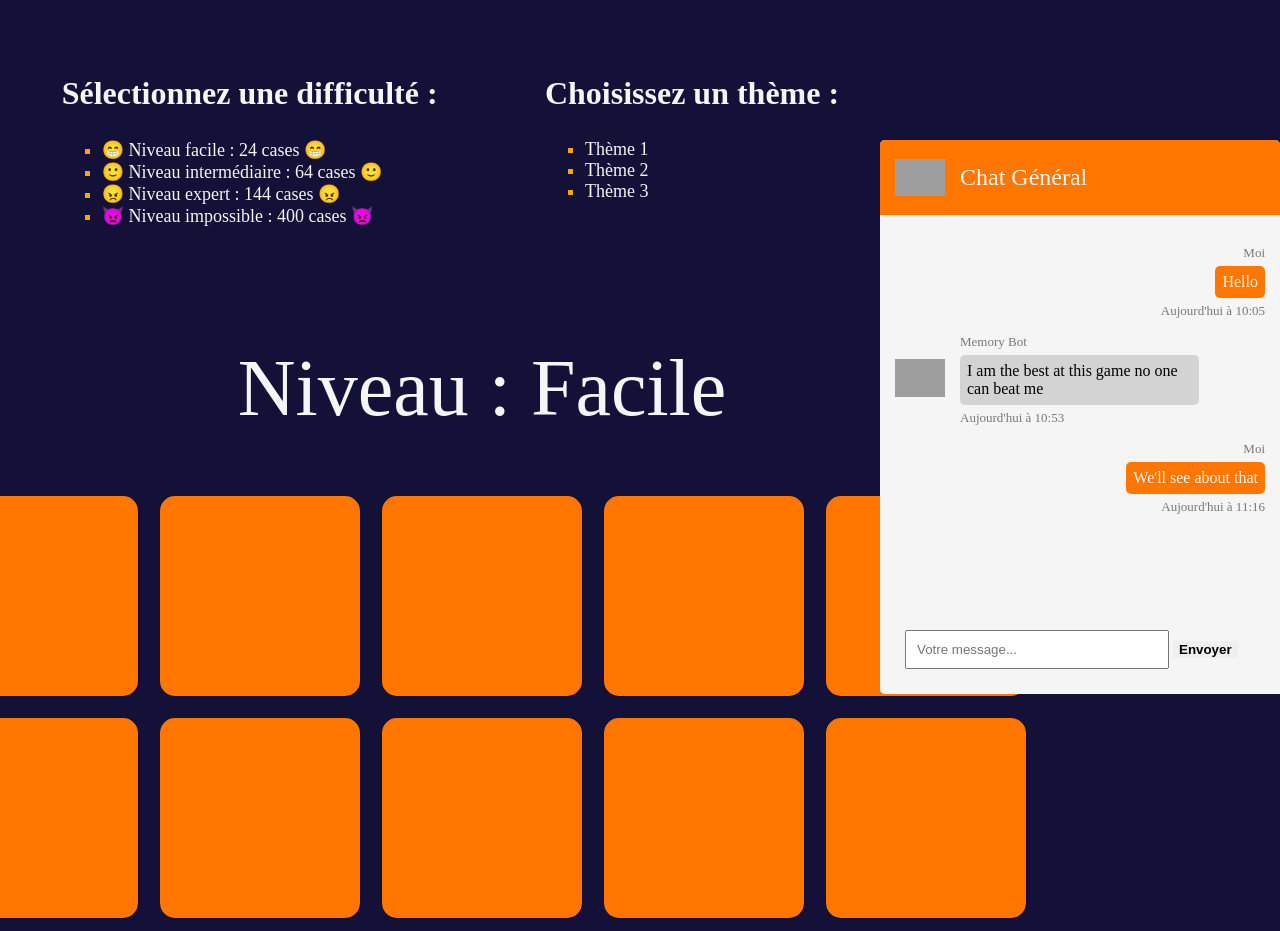
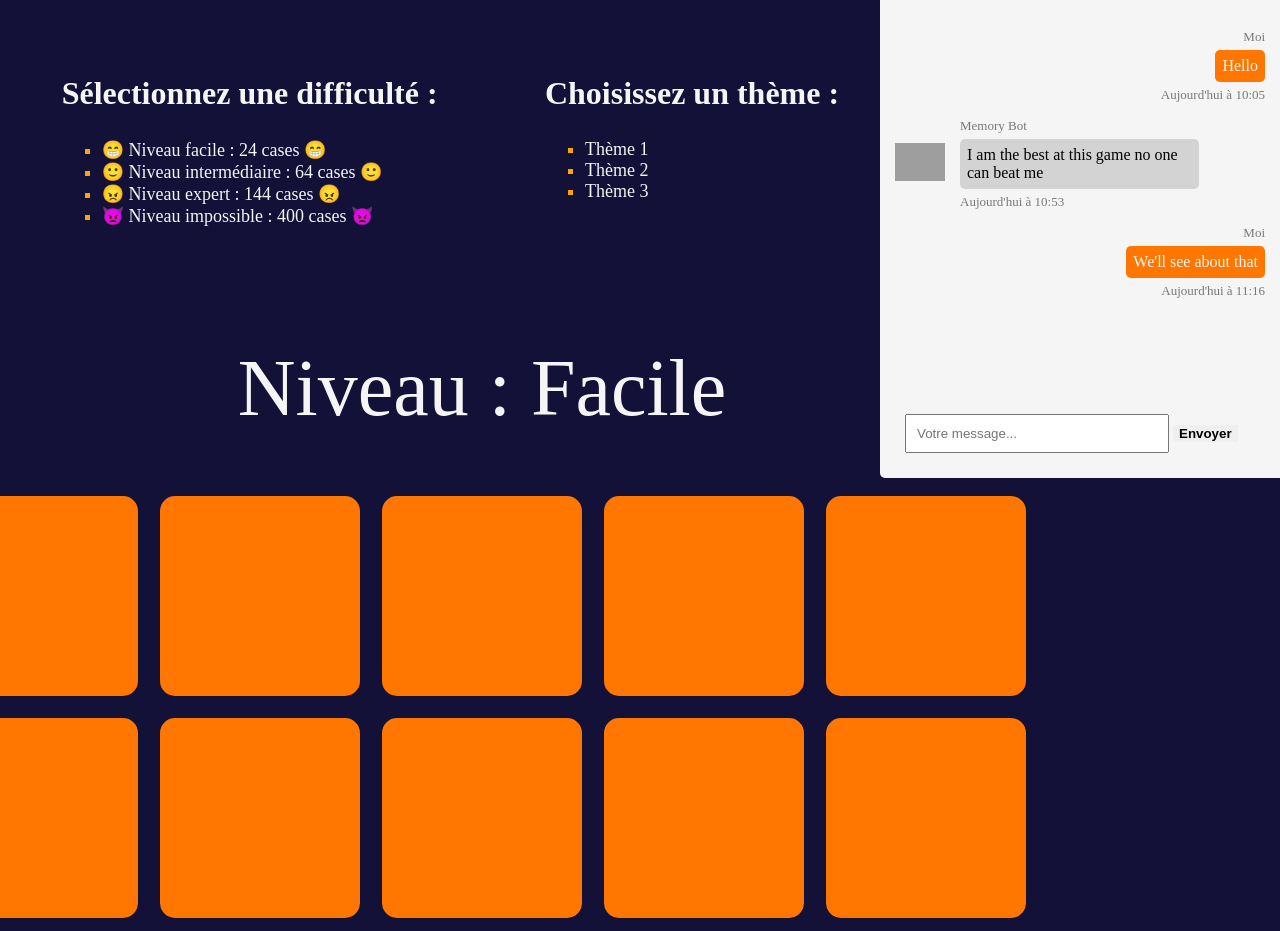
Before and after one commit to BastienVitour/puissance4, a PHP site: page /memory.html in a window 1280 px wide. Shown: the part 106-1037 px from the top of the page. Run offline with PHP 8.4, Linux system fonts and the light colour scheme; lists and menus that the app fills with data are empty; grey boxes are pictures that could not be loaded.

Commit message:
moved chat

```diff
--- a/jeu/memory.css
+++ b/jeu/memory.css
@@ -114,8 +114,8 @@ caption {
 /*Css du chat (début)*/
 
 #chat {
-    position: absolute;
-    bottom: 0;
+    position: fixed;
+    bottom: 27%;
     right: 0;
     background-color: whitesmoke;
     display: flex;
```
